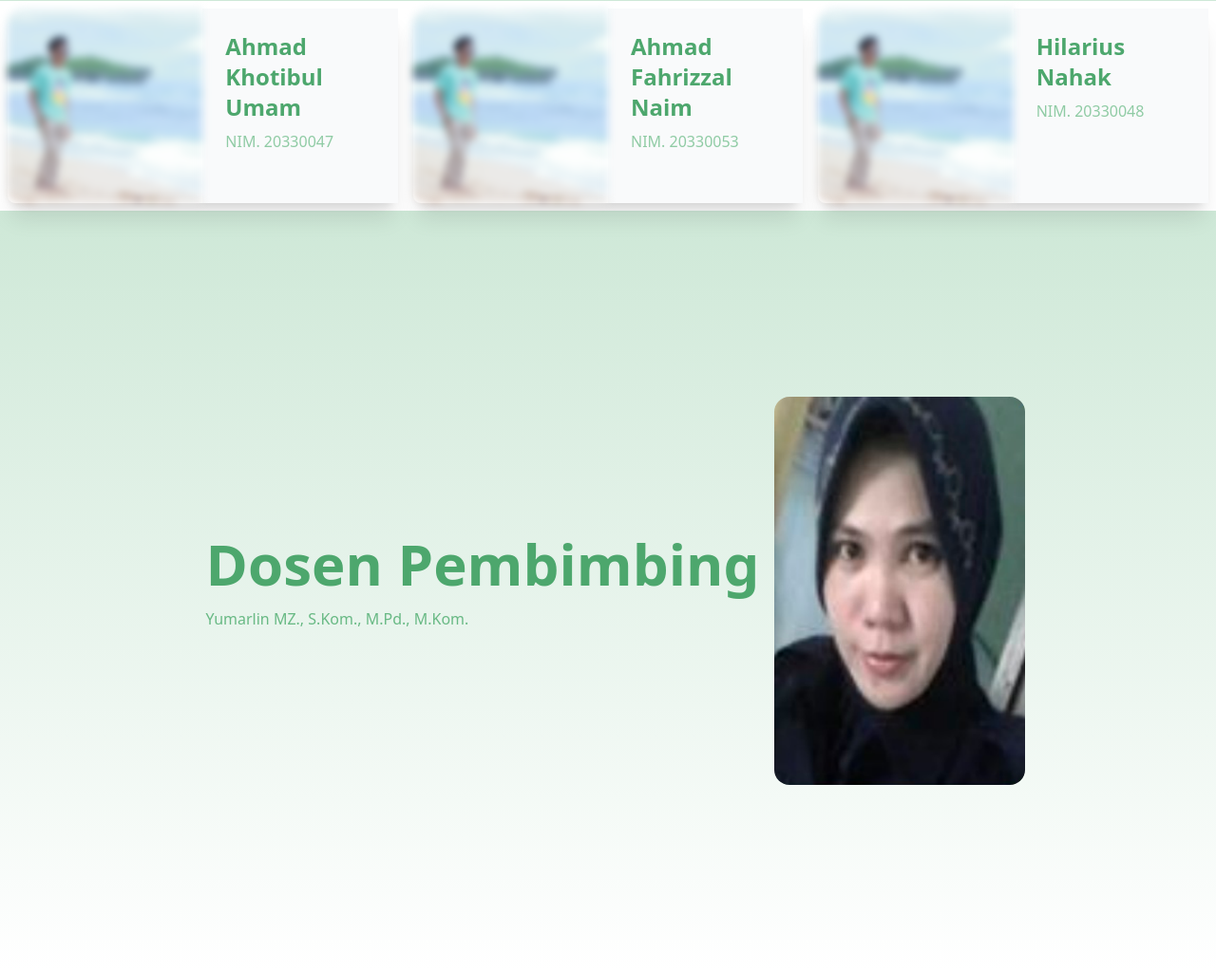
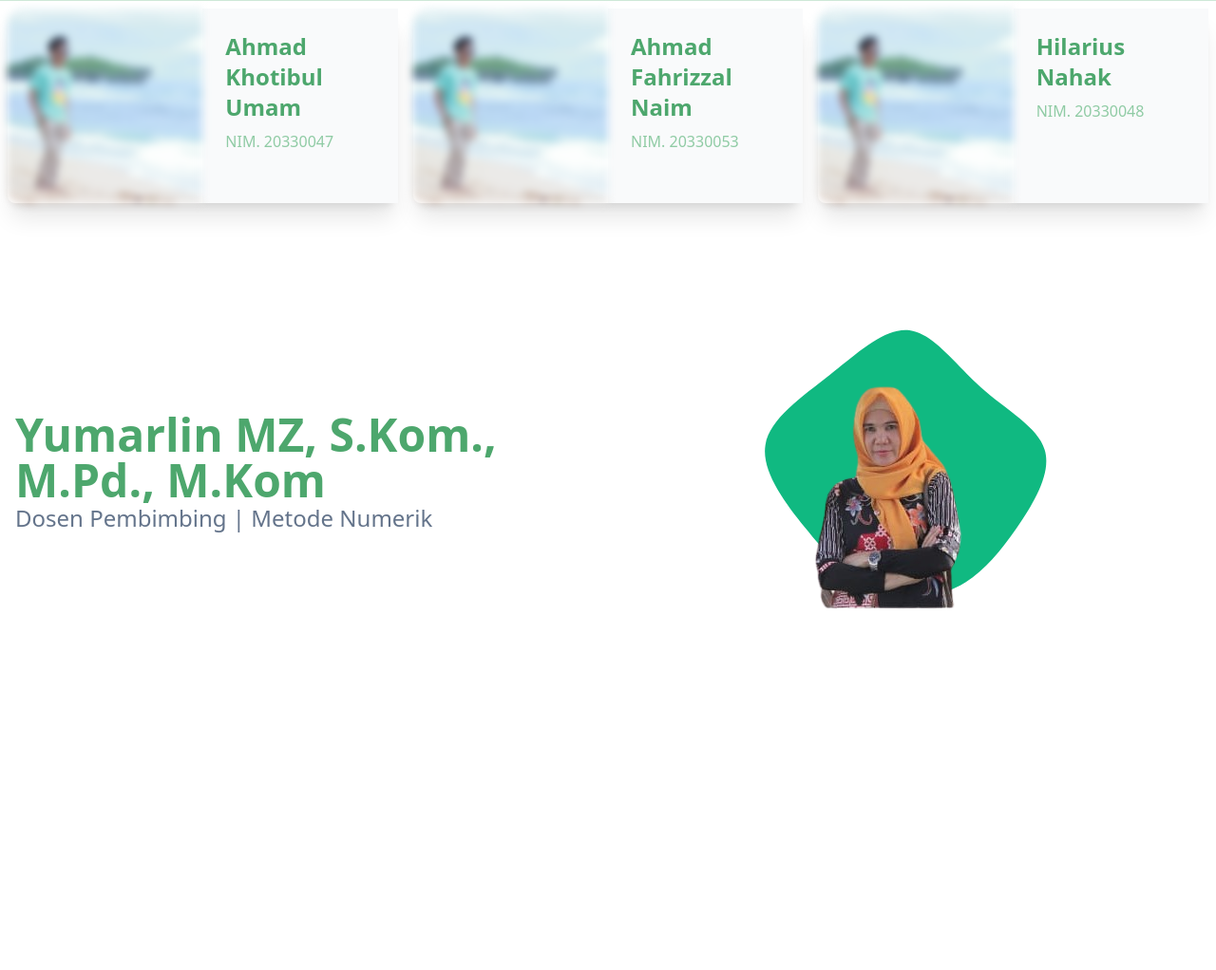
Before and after one commit to ahmadkhotibulu/WebApp-GaussJordan-BatikDindaHayu, a CodeIgniter 4 app: template app/Views/view_pengembang.php in a window 1280 px wide. Shown: the part 883-1905 px from the top of the page at 95% size. After the commit the page ends 1524 px from the top, so only its background shows below. Run offline with PHP 8.4 and a stand-in for CodeIgniter, Linux system fonts and the light colour scheme; the template is opened without the code that fills it, so the values that code supplies are empty; some libraries are stand-ins or nearby versions.

Commit message:
modified: view_pengembang, assets img dosenpembimbing and css

```diff
--- a/app/Views/view_pengembang.php
+++ b/app/Views/view_pengembang.php
@@ -65,17 +65,36 @@
     </div>
   </div>
 
-  <div class="h-screen w-full bg-gradient-to-t from-white to-mint-200">
-    <div class="max-w-screen-lg mx-auto flex flex-col items-center justify-center h-full px-4 md:flex-row">
-      <div class="flex flex-col justify-center h-full">
-        <h3 class="text-3xl sm:text-6xl px-4 font-bold text-primary">Dosen Pembimbing</h3>
-        <p class="text-mint-500 px-4 py-4 max-w-md">Yumarlin MZ., S.Kom., M.Pd., M.Kom.</p>
-      </div>
-      <div class="relative overflow-hidden bg-no-repeat bg-cover">
-        <img class="rounded-2xl hover:rounded-2xl mx-auto md:w-full hover:scale-110 transition duration-500 ease-in-out" src="<?= base_url('assets/images/dosenpembimbing-yumarlinmz.png'); ?>" alt="Dosen Pembimbing">
+  <!-- Hero Sctionn Start -->
+  <section id="home" class="pt-36">
+    <div class="container">
+      <div class="flex flex-wrap">
+        <div class="w-full self-center px-4 lg:w-1/2">
+          <h1 class="text-base font-semibold text-primary md:text-xl">
+            <span class="block font-bold text-dark text-4xl mt-1 lg:text-5xl">
+              Yumarlin MZ, S.Kom., M.Pd., M.Kom
+            </span>
+          </h1>
+          <h2 class="font-medium text-slate-500 text-lg mb-5 lg:text-2xl">
+            Dosen Pembimbing |
+            <span class="text-dark">Metode Numerik</span>
+          </h2>
+        </div>
+        <div class="w-full self-end px-4 lg:w-1/2">
+          <div class="relative mt-10 lg:mt-9 lg:right-0">
+            <img src="<?= base_url('assets/images/dosenpembimbing-yumarlinmz.png'); ?>" alt="" class="max-w-full mx-auto" />
+            <span class="absolute -bottom-0 -z-10 left-1/2 -translate-x-1/2 md:scale-125">
+              <svg with="300" height="300" viewBox="0 0 200 200" xmlns="http://www.w3.org/2000/svg">
+                <path fill="#10B981" d="M38.6,-46.9C53.3,-33.8,70.6,-24.6,74.5,-11.8C78.4,1.1,68.8,17.6,58.6,32.4C48.4,47.1,37.5,60,23.2,66.3C9,72.5,-8.5,72,-22.8,65.6C-37.1,59.1,-48.2,46.6,-60.1,31.9C-72,17.1,-84.7,-0.1,-82.3,-14.6C-79.9,-29.2,-62.2,-41.2,-46,-54C-29.7,-66.9,-14.9,-80.6,-1.4,-78.9C12,-77.2,24,-60.1,38.6,-46.9Z" transform="translate(100 100)" />
+              </svg>
+            </span>
+          </div>
+        </div>
       </div>
     </div>
-  </div>
+  </section>
+  <!-- Hero Sctionn End -->
+
 </body>
 
 </html>
```
Also changed, not shown: public/assets/images/dosenpembimbing-yumarlinmz.png, public/css/app.css.
